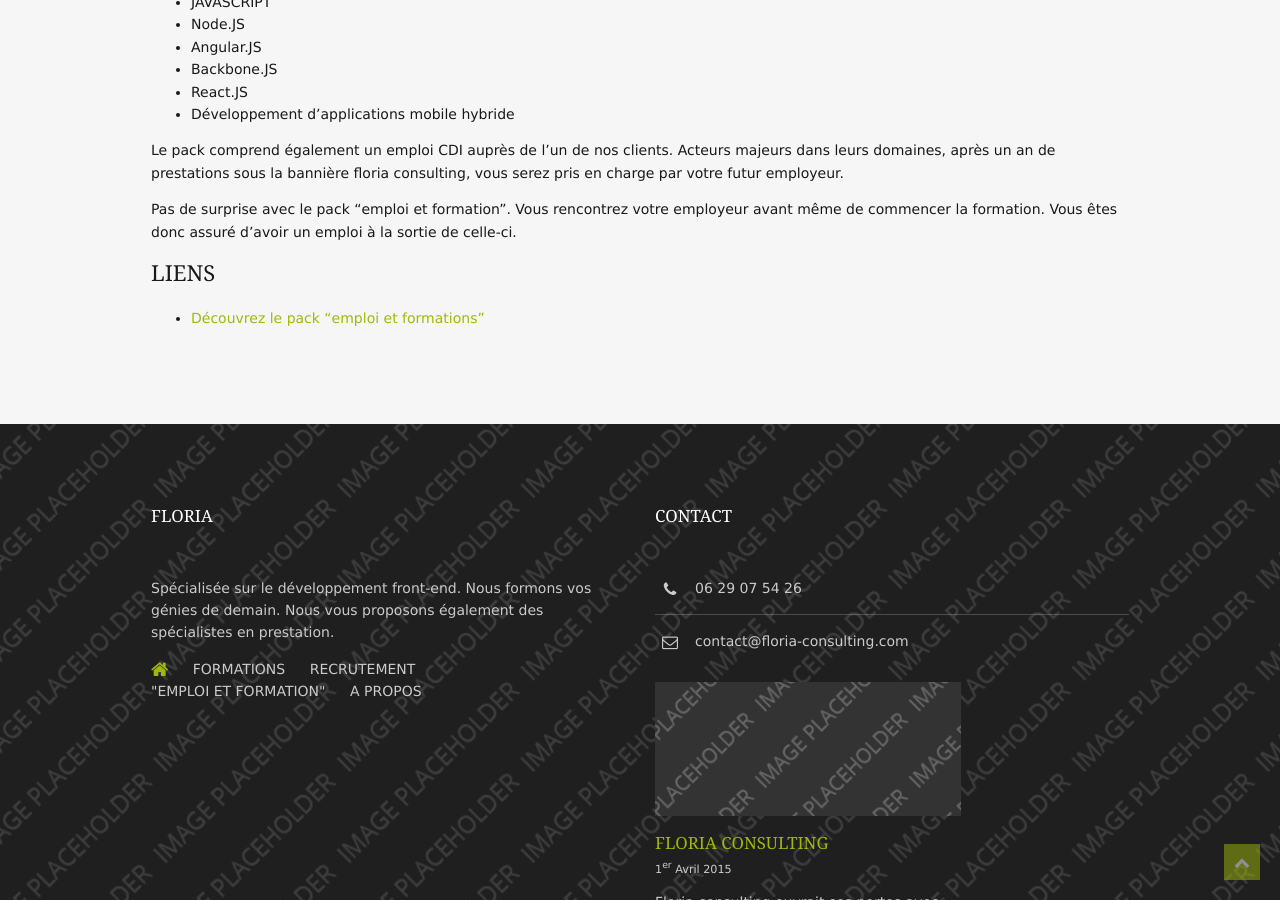
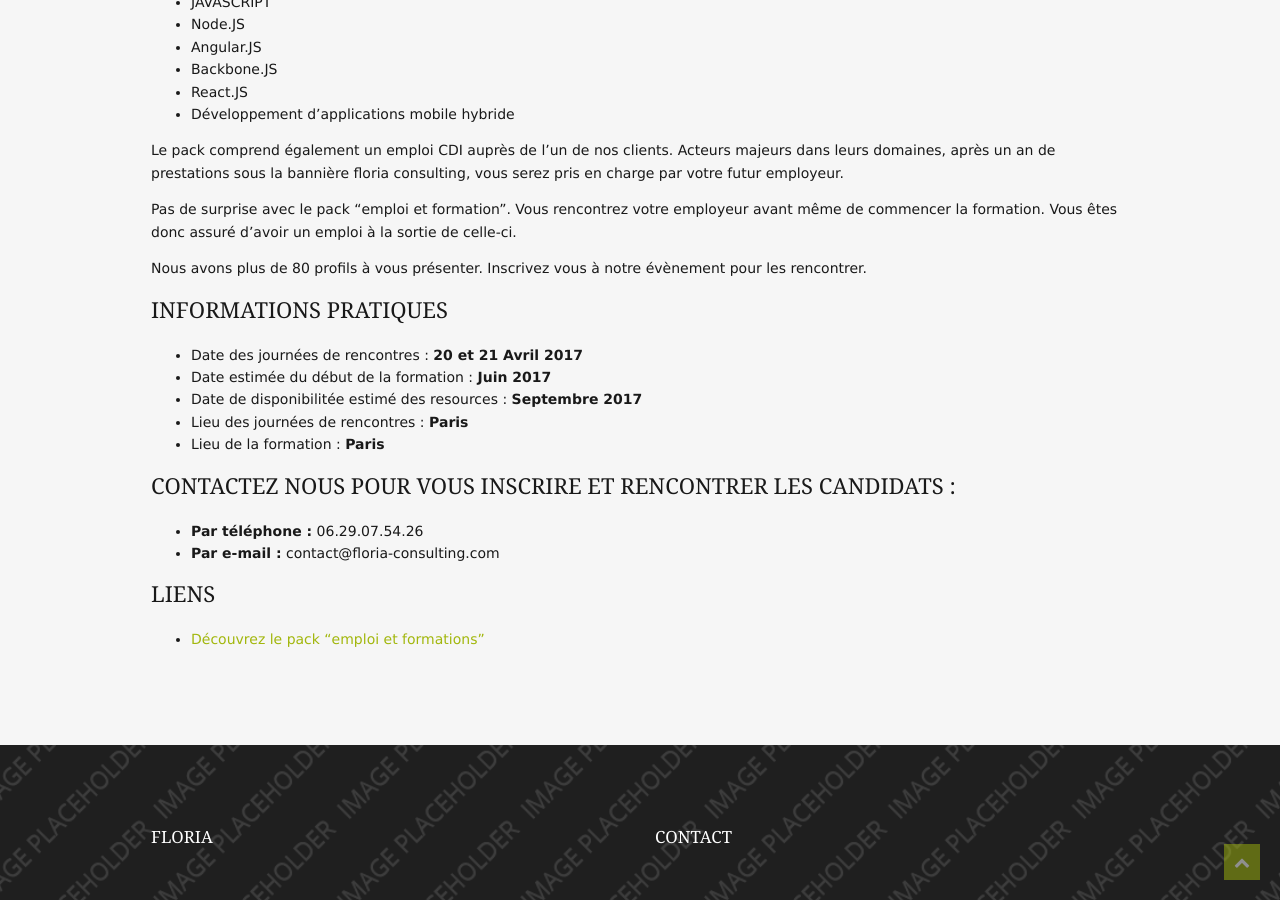
Before and after one commit to ssavajols/floria-consulting, a Jekyll site: the page built from _posts/2017-03-17-pack-emploi-et-formation.md, in a window 1280 px wide and 900 px high, scrolled down 896 px. Built offline with Jekyll 4.4.1, drawn with Linux system fonts in a browser that asks for light colours.

```diff
--- a/_posts/2017-03-17-pack-emploi-et-formation.md
+++ b/_posts/2017-03-17-pack-emploi-et-formation.md
@@ -34,5 +34,21 @@
 formation. Vous êtes donc assuré d'avoir un emploi à
 la sortie de celle-ci.
 
+Nous avons plus de 80 profils à vous présenter. Inscrivez vous à notre évènement
+pour les rencontrer.
+
+### Informations pratiques
+
+- Date des journées de rencontres : **20 et 21 Avril 2017**
+- Date estimée du début de la formation : **Juin 2017**
+- Date de disponibilitée estimé des resources : **Septembre 2017**
+- Lieu des journées de rencontres : **Paris**
+- Lieu de la formation : **Paris**
+
+### Contactez nous pour vous inscrire et rencontrer les candidats :
+
+- **Par téléphone :** 06.29.07.54.26
+- **Par e-mail :** contact@floria-consulting.com
+
 ## Liens
 - [Découvrez le pack "emploi et formations"](pack-emploi-et-formation)
```
